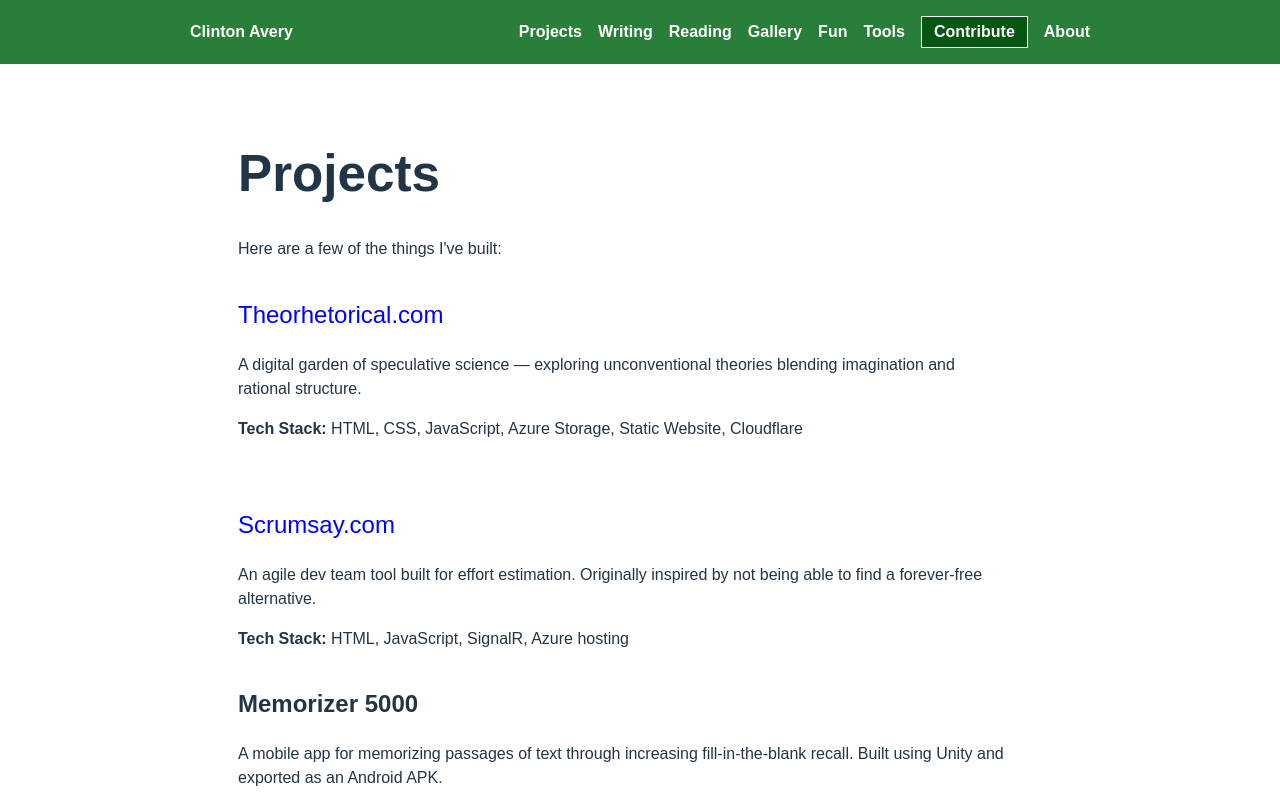
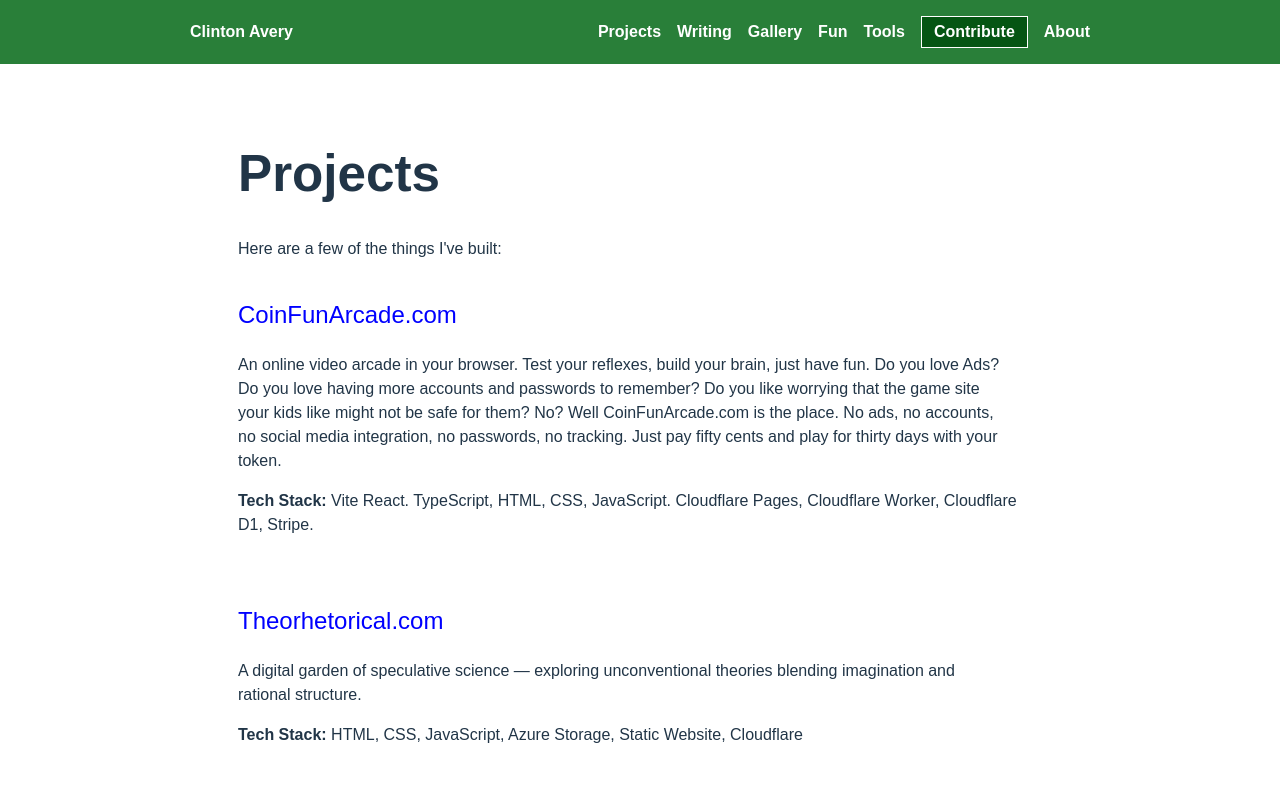
Before and after one commit to avEggHead/clintonjaverydotcom, a React (Vite) app in the folder clintonjavery/: page /projects in a window 1280 px wide. Shown: the top 800 px of the page. Built offline with nearby package versions, Linux system fonts and the light colour scheme.

Commit message:
adding coin fun to projects list

```diff
--- a/clintonjavery/src/components/Navbar.tsx
+++ b/clintonjavery/src/components/Navbar.tsx
@@ -18,7 +18,7 @@
         <div className={`${styles.navLinks} ${isOpen ? styles.open : ""}`}>
           <a href="/projects" className={styles.navLink}>Projects</a>
           <a href="/writing" className={styles.navLink}>Writing</a>
-          <a href="/reading" className={styles.navLink}>Reading</a>
+          {/* <a href="/reading" className={styles.navLink}>Reading</a> */}
           <a href="/gallery" className={styles.navLink}>Gallery</a>
           <a href="/fun" className={styles.navLink}>Fun</a>
           <a href="/tools" className={styles.navLink}>Tools</a>
--- a/clintonjavery/src/pages/Projects.tsx
+++ b/clintonjavery/src/pages/Projects.tsx
@@ -7,6 +7,23 @@
       <p>Here are a few of the things I've built:</p>
 
       <div style={{ display: "flex", flexDirection: "column", gap: "30px" }} >
+        <div>
+          <h2>
+            <a href="https://coinfunarcade.com" target="_blank" rel="noopener noreferrer" style={{color: "blue"}}>
+              CoinFunArcade.com
+            </a>
+          </h2>
+          <p style={{ paddingRight: "2rem" }}>
+            An online video arcade in your browser.  Test your reflexes, build your brain, just have fun.
+            Do you love Ads?  Do you love having more accounts and passwords to remember?  Do you like worrying that the game site
+            your kids like might not be safe for them?
+            No?
+            Well CoinFunArcade.com is the place. No ads, no accounts, no social media integration, no passwords, no tracking.
+            Just pay fifty cents and play for thirty days with your token.
+          </p>
+          <p><strong>Tech Stack:</strong> Vite React.  TypeScript, HTML, CSS, JavaScript.  Cloudflare Pages, Cloudflare Worker, Cloudflare D1, Stripe.</p>
+        </div>
+
         <div>
           <h2>
             <a href="https://www.theorhetorical.com" target="_blank" rel="noopener noreferrer" style={{color: "blue"}}>
--- a/clintonjavery/src/tools/EffortSlider.tsx
+++ b/clintonjavery/src/tools/EffortSlider.tsx
@@ -29,7 +29,7 @@
   }, {} as EffortValues);
 
   const [values, setValues] = useState<EffortValues>(initialState);
-  const MAX_SLIDER = 8;
+  const MAX_SLIDER = 5;
 
   // 1. Normalize all sliders to 0–1
   const normalizedEffort = Object.values(values).reduce((sum, val) => {
```
